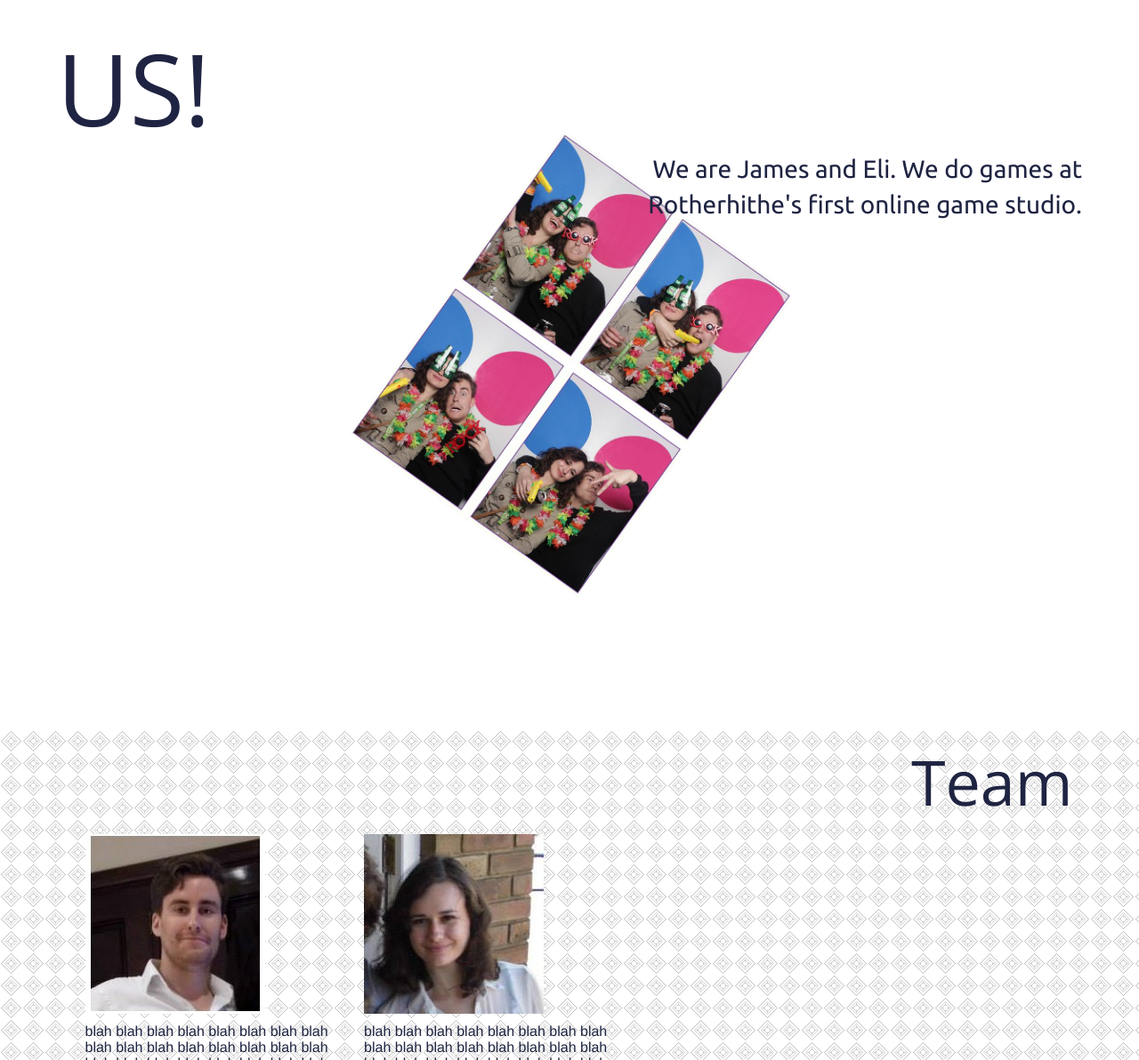
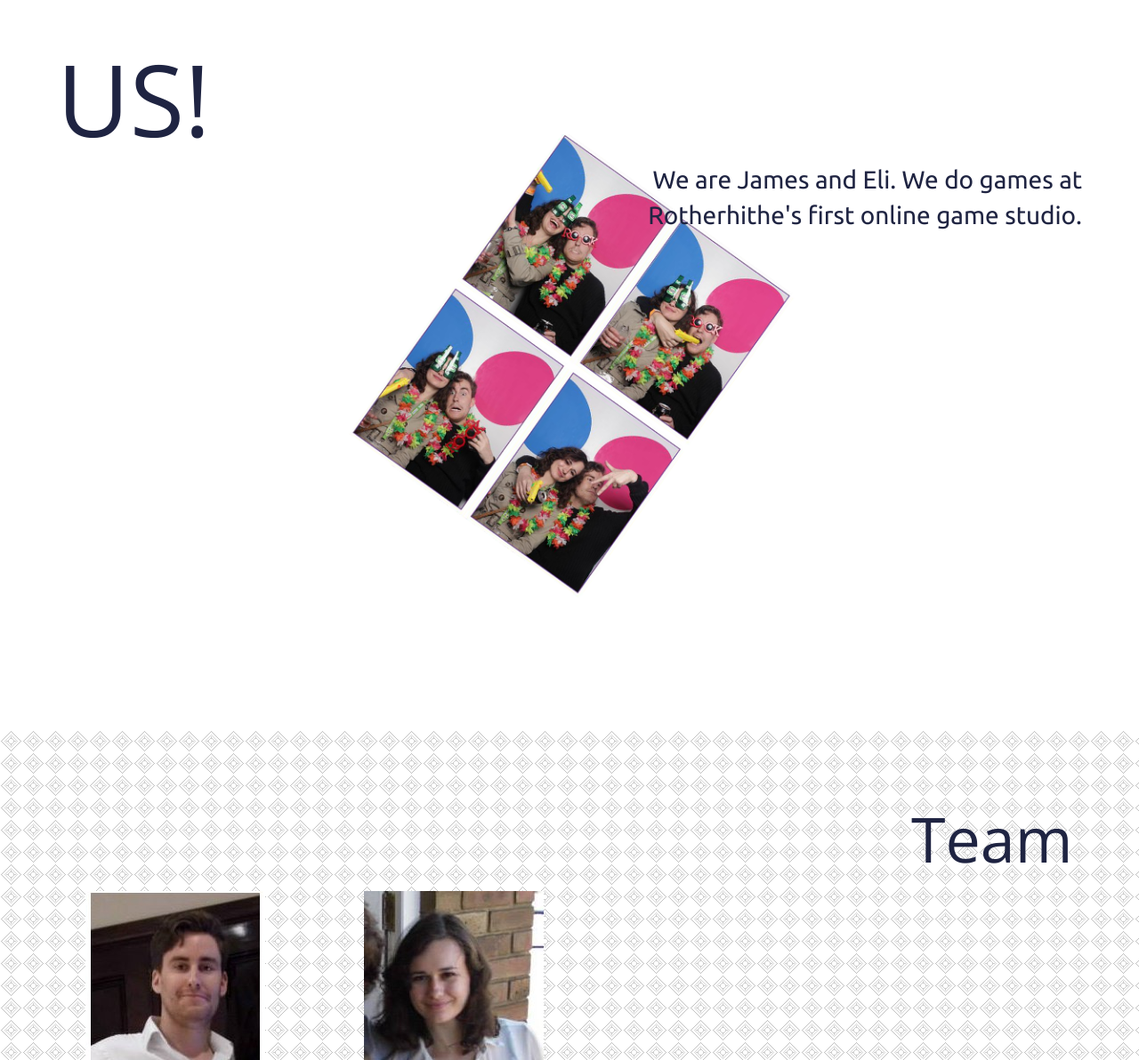
Before and after one commit to loose-seal/seal-club, a plain HTML site: page index.html in a window 1280 px wide. Shown: the part 801-1993 px from the top of the page at 89% size. Drawn offline with nearby package versions, Linux system fonts and the light colour scheme.

Commit message:
adds margins and boldening to headers

```diff
--- a/css/overlay.css
+++ b/css/overlay.css
@@ -72,6 +72,7 @@ div#team {
 div.rightteam {
     float: right;
     width: 20%;
+	margin-top: 5%;
 }
 
 h1.teamheader {
@@ -104,10 +105,12 @@ div.blurb {
 
 h1 {
   font-family: 'Open Sans', sans-serif;
+  font-style: bold;
 }
 
 h1.massive {
   font-size: 800%;
+  margin-top:5%;
 }
 
 p {
```
